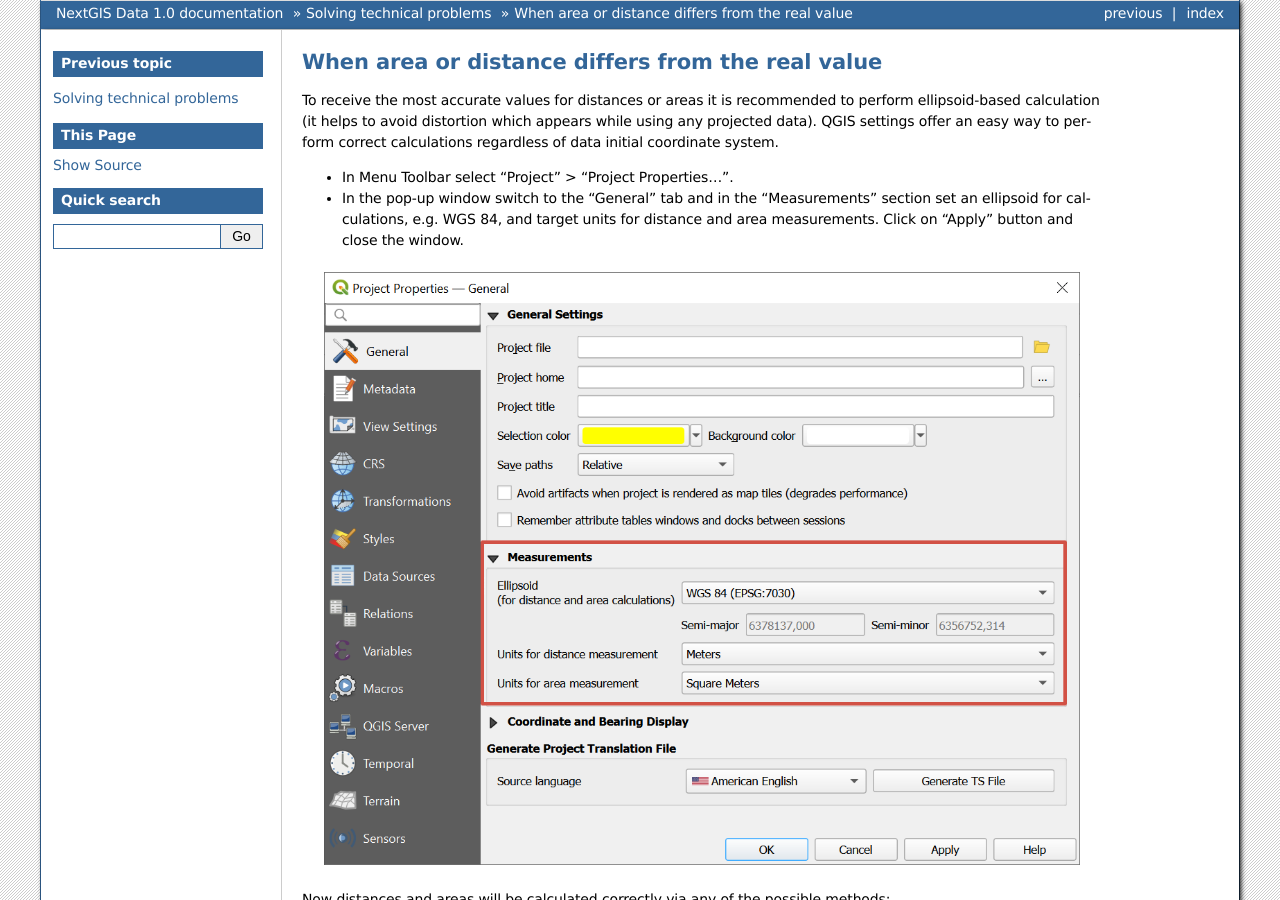
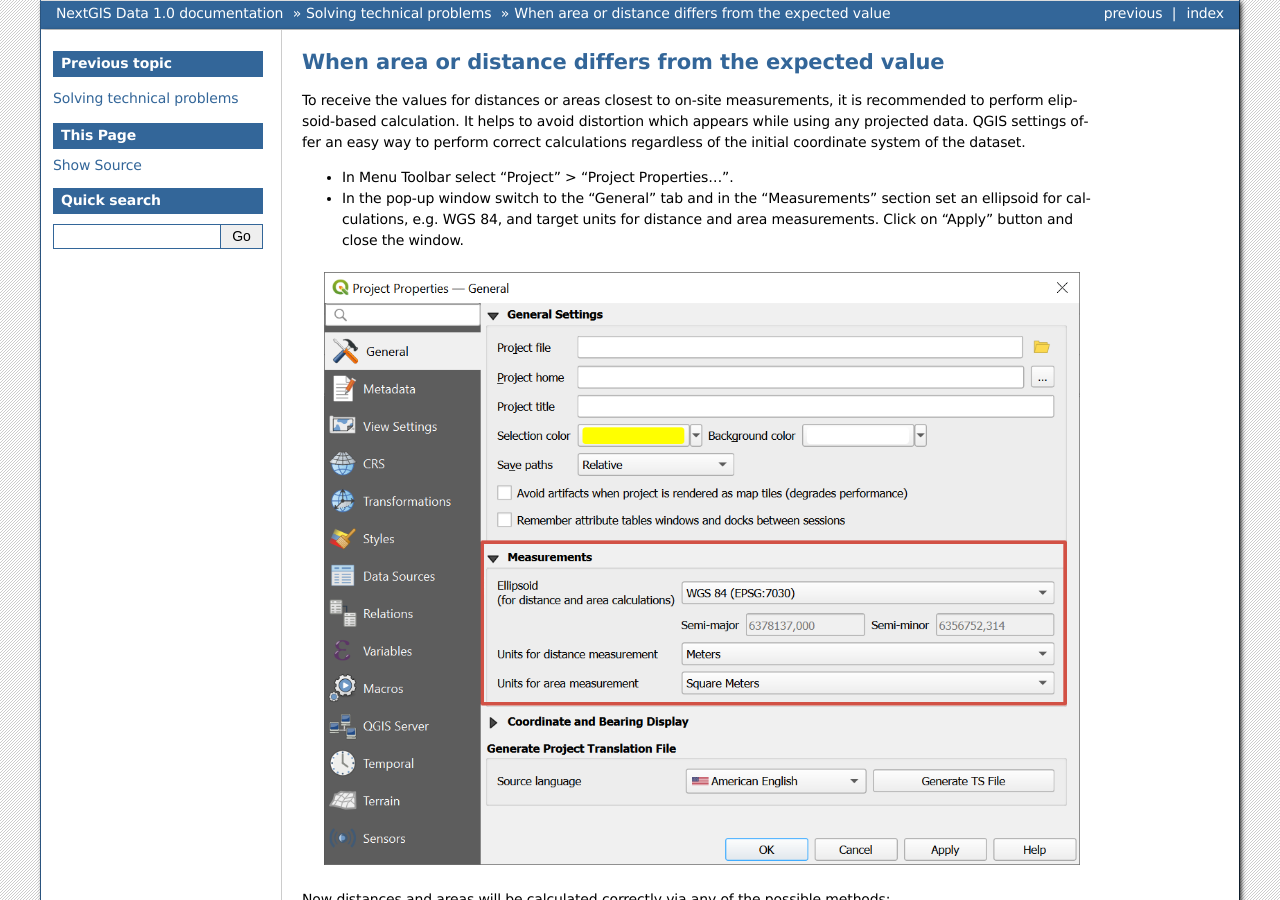
Before and after one commit to nextgis/docs_data, a Sphinx documentation site: the page built from source/calc_area.rst, in a window 1280 px wide and 900 px high. Built offline with Sphinx 7.4.7, drawn with Linux system fonts in a browser that asks for light colours; formulas are drawn with MathJax 3; pages that are not in the unit, such as notebooks, are missing from menus; some of the changed text lies outside the part shown.

Commit message:
Update calc_area.rst
Update description

```diff
--- a/source/calc_area.rst
+++ b/source/calc_area.rst
@@ -1,10 +1,10 @@
 .. _data_calc_area:
 
-When area or distance differs from the real value
-=====================================
+When area or distance differs from the expected value
+======================================================
 
-To receive the most accurate values for distances or areas it is recommended to perform ellipsoid-based calculation (it helps to avoid distortion which appears while using any projected data).
-QGIS settings offer an easy way to perform correct calculations regardless of data initial coordinate system.
+To receive the values for distances or areas closest to on-site measurements, it is recommended to perform elipsoid-based calculation. It helps to avoid distortion which appears while using any projected data.
+QGIS settings offer an easy way to perform correct calculations regardless of the initial coordinate system of the dataset.
 
 * In Menu Toolbar select “Project” > “Project Properties…”.
 
```
